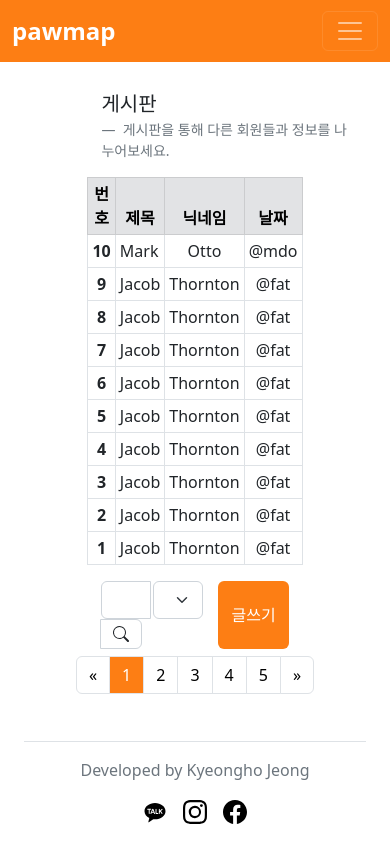
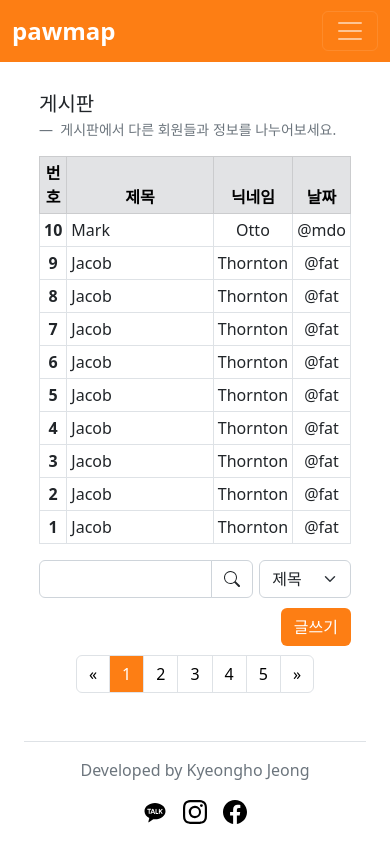
Before and after one commit to KyeonghoJeong/pawmap_front-end, a Vue app: page /board in a window 390 px wide. Built offline with nearby package versions, Linux system fonts and the light colour scheme.

Commit message:
Added Board

```diff
--- a/src/router.js
+++ b/src/router.js
@@ -6,6 +6,7 @@ import MapView from './views/MapView.vue'
 import BoardView from './views/BoardView.vue'
 import SignInView from './views/SignInView.vue'
 import SignUpView from './views/SignUpView.vue'
+import WritingView from './views/WritingView.vue'
 
 Vue.use(VueRouter)
 
@@ -34,6 +35,11 @@ const routes = [
         path: '/signup',
         name: 'signup',
         component: SignUpView
+    },
+    {
+        path: '/writing',
+        name: WritingView,
+        component: WritingView
     }
 ]
 
--- a/src/views/BoardView.vue
+++ b/src/views/BoardView.vue
@@ -1,17 +1,19 @@
 <template>
-    <div class="custom-writing">
-        <div class="div-writing-title">
+    <div class="div-board">
+        <div class="div-board-top">
+            <div class="div-board-top-message">
                 <figure>
                     <blockquote class="blockquote">
                         <p>게시판</p>
                     </blockquote>
                     <figcaption class="blockquote-footer">
-                    게시판을 통해 다른 회원들과 정보를 나누어보세요.
+                        게시판에서 다른 회원들과 정보를 나누어보세요.
                     </figcaption>
                 </figure>
             </div>
-        <div class="div-table">
-            <table class="table table-hover table-bordered table-sm custom-table">
+        </div>
+        <div class="div-board-table">
+            <table class="table table-hover table-bordered table-sm div-board-table-table">
             <thead class="table-secondary">
                 <tr>
                     <th scope="col" class="writing-num">번호</th>
@@ -84,7 +86,8 @@
             </tbody>
             </table>
         </div>
-        <div class="div-board-bottom">
+        <div class="div-board-bottom-set">
+            <div class="div-board-bottom-scset">
                 <div class="div-board-bottom-search">
                     <form>
                         <div class="input-group">
@@ -104,11 +107,12 @@
                         <option value="3">닉네임</option>
                     </select>
                 </div>
+            </div>
             <div class="div-board-bottom-btn">
-                <button type="button" class="btn btn-writing">글쓰기</button>
+                <button type="button" class="btn btn-writing" @click="goToWriting">글쓰기</button>
             </div>
         </div>
-        <div class="writing-paging">
+        <div class="div-board-paging">
             <nav aria-label="Page navigation example">
             <ul class="pagination">
                 <li class="page-item">
@@ -134,47 +138,66 @@
 
 <script>
 export default {
-
+    methods:{
+        goToWriting(){
+            this.$router.push('/writing');
+        }
+    }
 }
 </script>
 
-
 <style>
-    .custom-writing{
+    .div-board{
         padding-top: 7%;
         padding-left: 10%;
         padding-right: 10%;
         padding-bottom: 2%;
         display: flex;
         flex-direction: column;
+        align-items: center;
     }
-    .div-table{
-        width: 100%;
+
+    .div-board-top{
+        width: 60%;
+        display: flex;
+    }
+    .div-board-table{
+        width: 60%;
         display: flex;
         flex-direction: column;
         align-items: center;
     }
-    .custom-table{
+    .div-board-bottom-set{
         width: 60%;
+        display:flex;
+        margin-bottom: 1.5%;
     }
-    .div-writing-title{
-        padding-left: 20%;
+    .div-board-paging{
+        width: 60%;
+        display: flex;
+        flex-direction: column;
+        align-items: center;
     }
-    .div-board-bottom{
+
+    .div-board-top-message{
+        width: 100%;
+    }
+    .div-board-table-table{
+        width: 100%;
+    }
+    .div-board-bottom-scset{
+        width: 50%;
         display:flex;
-        padding-left: 20%;
-        margin-bottom: 2%;
     }
     .div-board-bottom-search{
-        width: 20%;
-        margin-right: 1%;
+        width: 70%;
+        margin-right: 2%;
     }
     .div-board-bottom-category{
-        width: 10%;
+        width: 30%;
     }
     .div-board-bottom-btn{
-        width: 70%;
-        padding-right: 25%;
+        width: 50%;
         display: flex;
         flex-direction: row-reverse;
     }
@@ -207,11 +230,6 @@ export default {
     .nickname-in-board{
         text-align: center;
     }
-    .writing-paging{
-        display: flex;
-        flex-direction: column;
-        align-items: center;
-    }
     .page-link{
         color: black;
     }
@@ -219,4 +237,41 @@ export default {
         background-color: #fd7e14;
         border-color: rgb(225, 228, 232);
     }
+
+    @media screen and (max-width: 992px){
+        .div-board-top{
+            width: 100%;
+            flex-direction: column;
+        }
+        .div-board-table{
+            width: 100%;
+        }
+        .div-board-bottom-set{
+            width: 100%;
+            display: flex;
+            flex-direction: column;
+            margin-bottom: 3%;
+        }
+
+        .div-board-top-message{
+            width: 100%;
+        }
+        .div-board-bottom-scset{
+            width: 100%;
+            margin-bottom: 3%;
+        }
+        .div-board-bottom-btn{
+            width: 100%;
+        }
+        .div-board-bottom-search{
+            width: 70%;
+        }
+        .div-board-bottom-category{
+            width: 30%;
+            margin-top: 0%;
+        }
+        .div-board-table-table{
+            width: 100%;
+        }
+    }
 </style>
--- a/src/views/WritingView.vue
+++ b/src/views/WritingView.vue
@@ -0,0 +1,3 @@
+<template>
+    <h1>hi</h1>
+</template>
```
Lines whose indentation alone changed are shown as unchanged.
